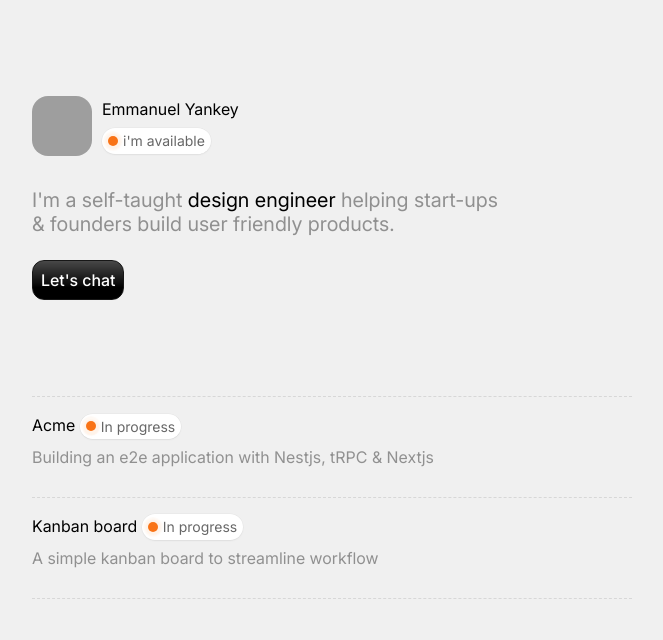
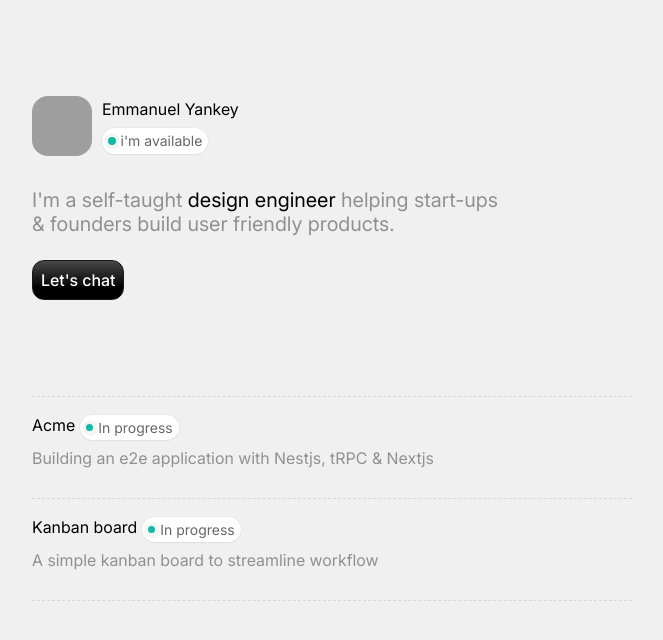
Before and after one commit to hiyankey/portfolio, a Next.js app: page / in a window 1280 px wide. Shown: the top 640 px of the page, without its empty margins (308-971 px from the left). Built offline with nearby package versions, Linux system fonts and the light colour scheme; grey boxes are pictures that could not be loaded.

Commit message:
Update status.tsx

```diff
--- a/app/ui/status.tsx
+++ b/app/ui/status.tsx
@@ -1,9 +1,9 @@
 export function Status() {
   return (
-    <div className="relative flex h-4 w-4">
-      <span className="absolute inline-flex h-full w-full animate-ping rounded-full bg-orange-400 opacity-75" />
+    <div className="relative flex h-3 w-3">
+      <span className="absolute inline-flex h-full w-full animate-ping rounded-full bg-teal-400 opacity-75" />
       <span
-        className="relative inline-flex h-4 w-4 rounded-full bg-orange-500"/>
+        className="relative inline-flex h-3 w-3 rounded-full bg-teal-500"/>
     </div>
   );
 }
```
